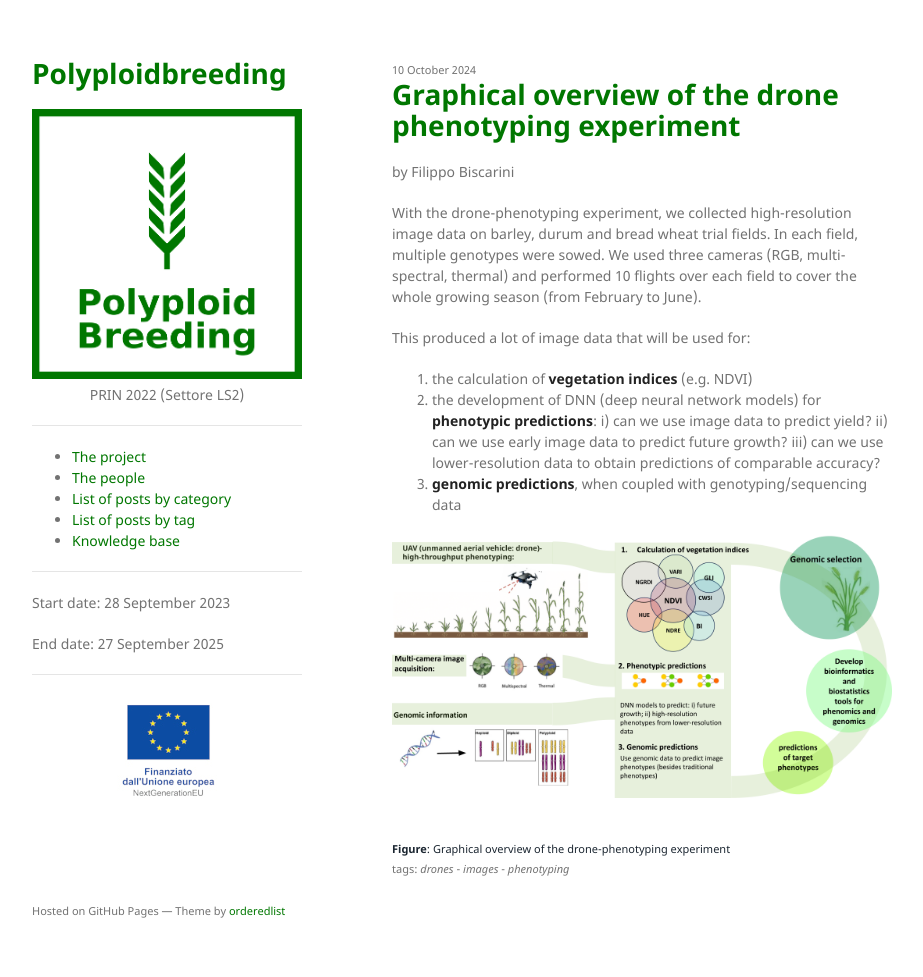
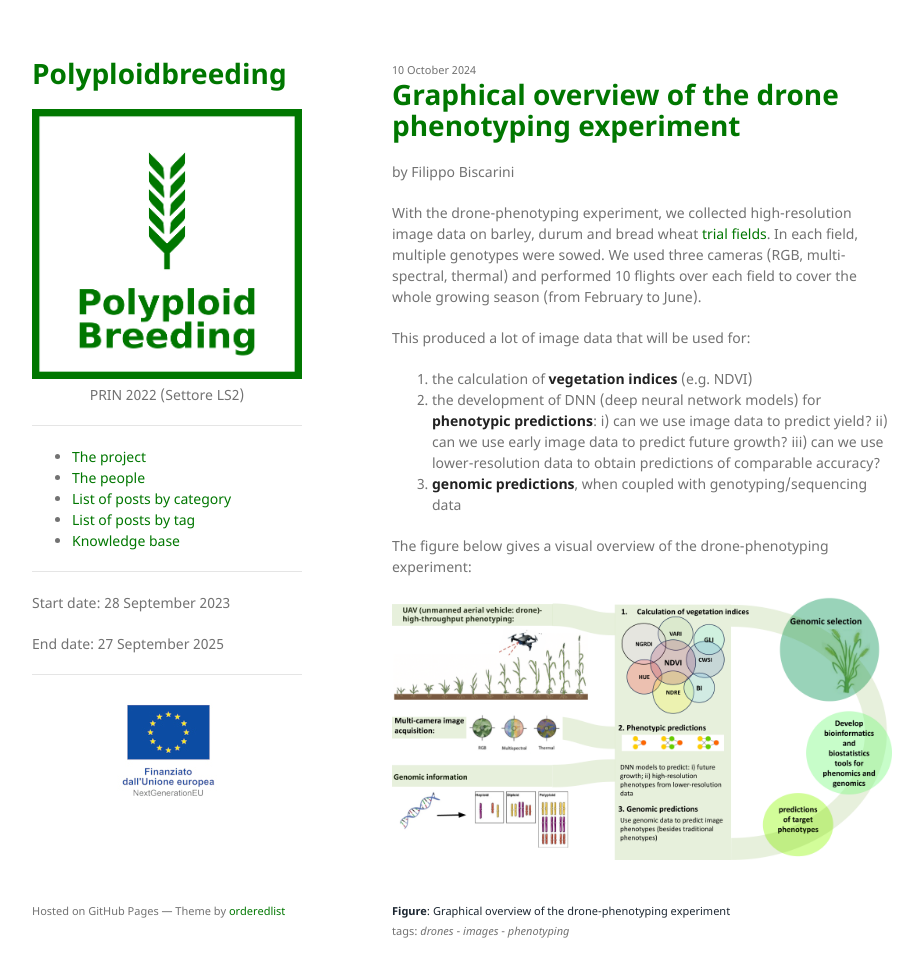
Before and after one commit to polyploidbreeding/polyploidbreeding.github.io, a Jekyll site: the page built from _posts/2024-10-10-drone-exp.md, in a window 1280 px wide and 990 px high. Shown: the top 977 px of the window, without its empty margins (178-1101 px from the left). Built offline with Jekyll 4.4.1, drawn with Linux system fonts in a browser that asks for light colours; part of the change alters nothing that is shown.

Commit message:
added: link to experiemntal fields

```diff
--- a/_posts/2024-10-10-drone-exp.md
+++ b/_posts/2024-10-10-drone-exp.md
@@ -7,7 +7,7 @@ categories: ['PROJECT']
 tags: ['drones','images','phenotyping']
 ---
 
-With the drone-phenotyping experiment, we collected high-resolution image data on barley, durum and bread wheat trial fields.
+With the drone-phenotyping experiment, we collected high-resolution image data on barley, durum and bread wheat [trial fields](/_posts/fields.html).
 In each field, multiple genotypes were sowed.
 We used three cameras (RGB, multi-spectral, thermal) and performed 10 flights over each field to cover the whole growing season (from February to June).
 
@@ -20,5 +20,7 @@ This produced a lot of image data that will be used for:
 	iii) can we use lower-resolution data to obtain predictions of comparable accuracy?
 3. **genomic predictions**, when coupled with genotyping/sequencing data
 
+The figure below gives a visual overview of the drone-phenotyping experiment:
+
 <a href="/assets/img/posts/drone_pheno_experiment.png"><img src="/assets/img/posts/drone_pheno_experiment.png" alt="Sketch of our drone phenotyping experiment"></a>
 <div class="caption"><b>Figure</b>: Graphical overview of the drone-phenotyping experiment</div>
```
